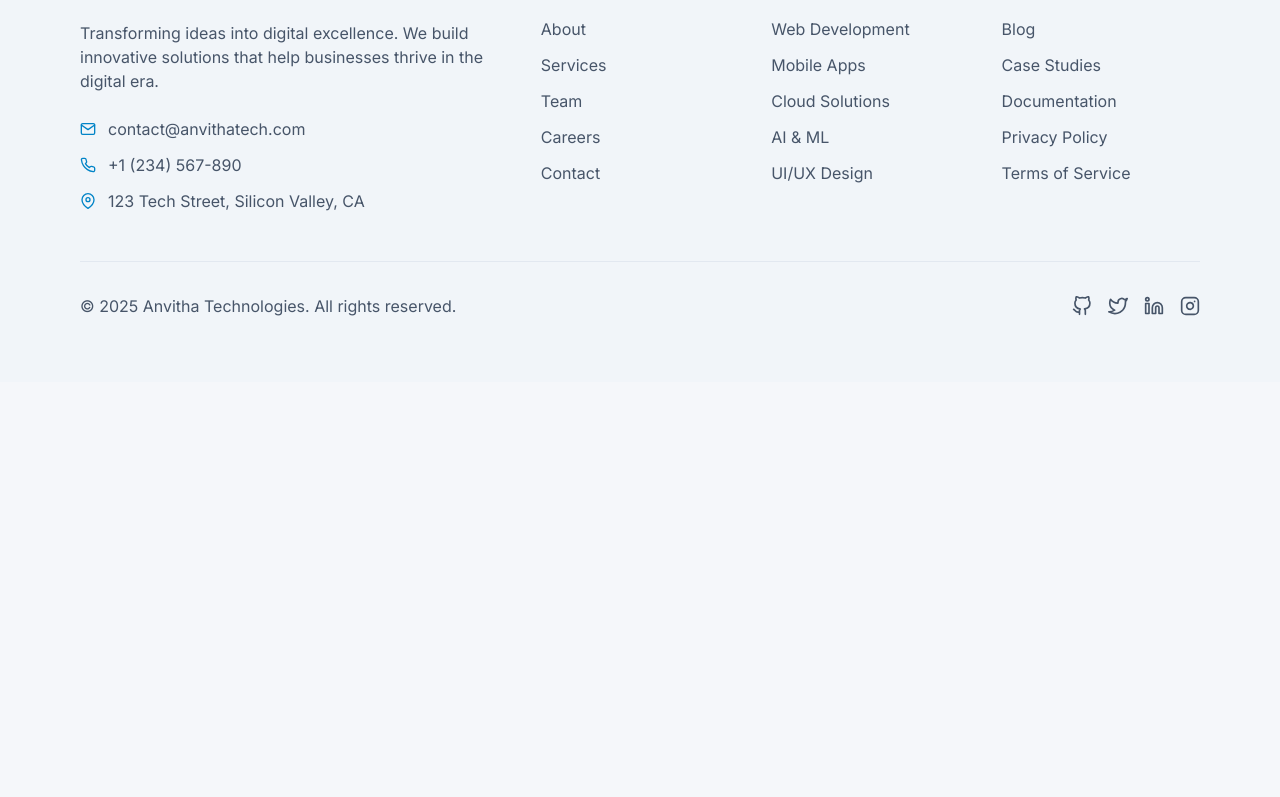
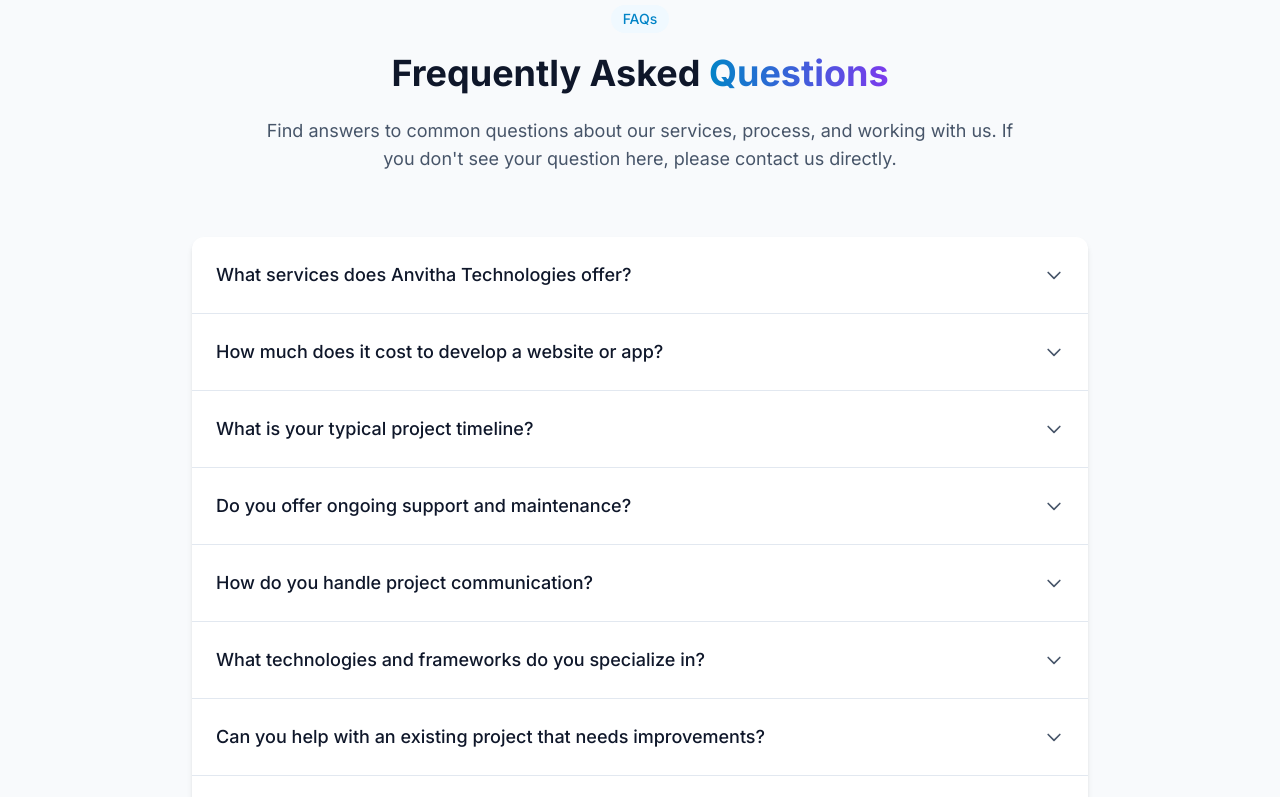
Before and after one commit to shitaanshus27/anvitha-tech-new, a Next.js app: page /contact in a window 1280 px wide. Shown: the part 1723-2520 px from the top of the page. Before the commit the page ends 2105 px from the top, so only its background shows below. Built offline with nearby package versions, Linux system fonts and the light colour scheme.

Commit message:
Add FAQ component for contact page

```diff
--- /dev/null
+++ b/components/pages/contact/faq.tsx
@@ -0,0 +1,175 @@
+"use client";
+
+import { useRef, useState } from "react";
+import { motion, useInView, AnimatePresence } from "framer-motion";
+import { cn } from "@/lib/utils";
+
+interface FaqItem {
+  question: string;
+  answer: string;
+}
+
+const faqItems: FaqItem[] = [
+  {
+    question: "What services does Anvitha Technologies offer?",
+    answer: "We offer a comprehensive range of technology services including web development, mobile app development, cloud solutions, data analytics and AI/ML, UI/UX design, and DevOps services. Our team can help with everything from small business websites to enterprise-scale applications."
+  },
+  {
+    question: "How much does it cost to develop a website or app?",
+    answer: "The cost of development varies greatly depending on the scope, complexity, and specific requirements of your project. We offer customized quotes based on your unique needs. Contact us for a free consultation and estimate tailored to your project."
+  },
+  {
+    question: "What is your typical project timeline?",
+    answer: "Project timelines depend on the scope and complexity of the work. A simple website might take 2-4 weeks, while complex applications can take several months. During our initial consultation, we'll provide you with a detailed timeline based on your specific project requirements."
+  },
+  {
+    question: "Do you offer ongoing support and maintenance?",
+    answer: "Yes, we offer comprehensive support and maintenance packages to ensure your digital products continue to run smoothly after launch. Our support services include regular updates, security patches, performance optimization, and technical assistance when needed."
+  },
+  {
+    question: "How do you handle project communication?",
+    answer: "We believe in transparent and regular communication. Depending on project needs, we typically use a combination of weekly video calls, project management tools, and email updates. Each client is assigned a dedicated project manager who serves as your main point of contact throughout the project."
+  },
+  {
+    question: "What technologies and frameworks do you specialize in?",
+    answer: "Our team is proficient in a wide range of modern technologies including React, Next.js, Angular, Vue.js, Node.js, Python, React Native, Flutter, AWS, Azure, Google Cloud, and much more. We stay up-to-date with the latest advancements and choose the best technology stack based on your specific project needs."
+  },
+  {
+    question: "Can you help with an existing project that needs improvements?",
+    answer: "Absolutely! We often work with clients who need to update, improve, or scale existing applications. Our team can conduct a thorough code review, identify areas for improvement, and implement necessary changes to enhance performance, security, and functionality."
+  },
+  {
+    question: "What happens after I submit the contact form?",
+    answer: "After you submit the contact form, one of our team members will reach out to you within 24 business hours to schedule an initial consultation. During this call, we'll discuss your project requirements, answer any questions you may have, and determine the best path forward for your needs."
+  },
+];
+
+export default function Faq() {
+  const ref = useRef<HTMLElement>(null);
+  const isInView = useInView(ref, { once: false, amount: 0.1 });
+  const [openItem, setOpenItem] = useState<number | null>(null);
+
+  const toggleItem = (index: number) => {
+    setOpenItem(openItem === index ? null : index);
+  };
+
+  return (
+    <section
+      ref={ref}
+      className={cn(
+        "py-16 md:py-24 bg-slate-50 dark:bg-slate-800",
+        "transition-opacity duration-1000",
+        isInView ? "opacity-100" : "opacity-0"
+      )}
+    >
+      <div className="container">
+        <div className="text-center max-w-3xl mx-auto mb-16">
+          <motion.span
+            initial={{ opacity: 0, y: 20 }}
+            animate={isInView ? { opacity: 1, y: 0 } : { opacity: 0, y: 20 }}
+            transition={{ duration: 0.5 }}
+            className="inline-block px-3 py-1 mb-5 text-sm font-medium rounded-full bg-primary-50 dark:bg-primary-900/30 text-primary-600 dark:text-primary-400"
+          >
+            FAQs
+          </motion.span>
+
+          <motion.h2
+            initial={{ opacity: 0, y: 20 }}
+            animate={isInView ? { opacity: 1, y: 0 } : { opacity: 0, y: 20 }}
+            transition={{ duration: 0.5, delay: 0.1 }}
+            className="heading-2 mb-6"
+          >
+            Frequently Asked <span className="gradient-text">Questions</span>
+          </motion.h2>
+
+          <motion.p
+            initial={{ opacity: 0, y: 20 }}
+            animate={isInView ? { opacity: 1, y: 0 } : { opacity: 0, y: 20 }}
+            transition={{ duration: 0.5, delay: 0.2 }}
+            className="text-lg text-slate-600 dark:text-slate-400"
+          >
+            Find answers to common questions about our services, process, and working with us.
+            If you don't see your question here, please contact us directly.
+          </motion.p>
+        </div>
+
+        <div className="max-w-4xl mx-auto">
+          <div className="bg-white dark:bg-slate-900 rounded-xl shadow-md overflow-hidden">
+            {faqItems.map((item, index) => (
+              <motion.div
+                key={index}
+                initial={{ opacity: 0, y: 20 }}
+                animate={isInView ? { opacity: 1, y: 0 } : { opacity: 0, y: 20 }}
+                transition={{ duration: 0.5, delay: 0.2 + index * 0.1 }}
+                className={cn(
+                  "border-b border-slate-200 dark:border-slate-700",
+                  index === faqItems.length - 1 && "border-b-0"
+                )}
+              >
+                <button
+                  className="w-full text-left p-6 flex justify-between items-center focus:outline-none"
+                  onClick={() => toggleItem(index)}
+                  aria-expanded={openItem === index}
+                  aria-controls={`faq-answer-${index}`}
+                >
+                  <h3 className="text-lg font-medium text-slate-900 dark:text-white pr-8">
+                    {item.question}
+                  </h3>
+                  <svg
+                    className={cn(
+                      "w-5 h-5 text-slate-600 dark:text-slate-400 transition-transform",
+                      openItem === index ? "transform rotate-180" : ""
+                    )}
+                    fill="none"
+                    stroke="currentColor"
+                    viewBox="0 0 24 24"
+                    xmlns="http://www.w3.org/2000/svg"
+                  >
+                    <path
+                      strokeLinecap="round"
+                      strokeLinejoin="round"
+                      strokeWidth={2}
+                      d="M19 9l-7 7-7-7"
+                    />
+                  </svg>
+                </button>
+
+                <AnimatePresence>
+                  {openItem === index && (
+                    <motion.div
+                      id={`faq-answer-${index}`}
+                      initial={{ opacity: 0, height: 0 }}
+                      animate={{ opacity: 1, height: "auto" }}
+                      exit={{ opacity: 0, height: 0 }}
+                      transition={{ duration: 0.3 }}
+                      className="px-6 pb-6"
+                    >
+                      <p className="text-slate-600 dark:text-slate-400">
+                        {item.answer}
+                      </p>
+                    </motion.div>
+                  )}
+                </AnimatePresence>
+              </motion.div>
+            ))}
+          </div>
+
+          <motion.div
+            initial={{ opacity: 0, y: 20 }}
+            animate={isInView ? { opacity: 1, y: 0 } : { opacity: 0, y: 20 }}
+            transition={{ duration: 0.5, delay: 0.2 + faqItems.length * 0.1 }}
+            className="mt-12 text-center"
+          >
+            <p className="text-lg text-slate-600 dark:text-slate-400">
+              Still have questions? Feel free to{" "}
+              <a href="#contact-form" className="text-primary-600 dark:text-primary-400 hover:underline">
+                contact us
+              </a>{" "}
+              directly.
+            </p>
+          </motion.div>
+        </div>
+      </div>
+    </section>
+  );
+}
```
